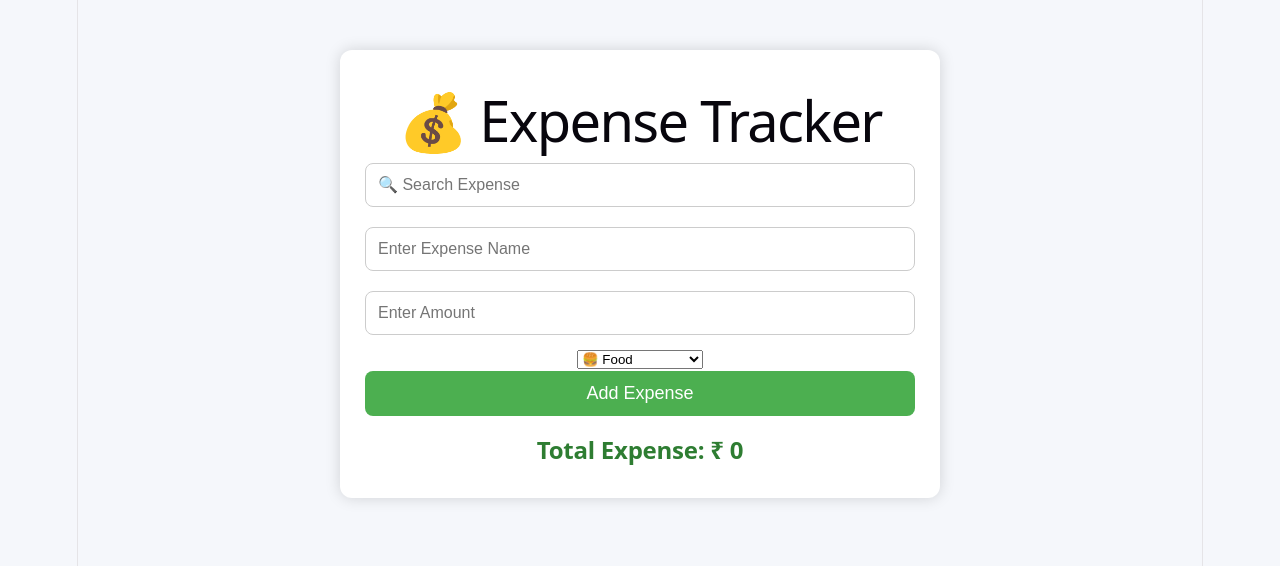
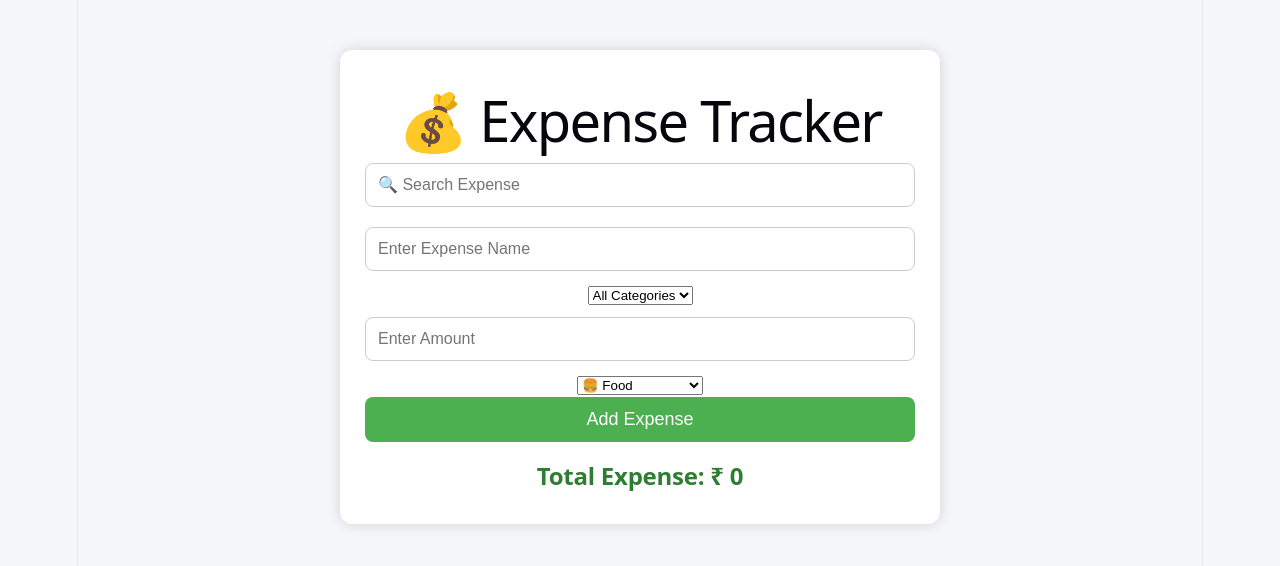
Before and after one commit to Harshadshinde06/expense-tracker, a React (Vite) app: page / in a window 1280 px wide. Shown: the top 566 px of the page. Built offline with nearby package versions, Linux system fonts and the light colour scheme.

Commit message:
Add category filtering feature

```diff
--- a/src/App.jsx
+++ b/src/App.jsx
@@ -7,6 +7,7 @@ function App() {
   const [category, setCategory] = useState("Food");
   const [search, setSearch] = useState("");
   const [editIndex, setEditIndex] = useState(null);
+  const [filterCategory, setFilterCategory] = useState("All");
   const [expenses, setExpenses] = useState(() => {
   const savedExpenses = localStorage.getItem("expenses");
 
@@ -69,6 +70,17 @@ useEffect(() => {
         onChange={(e) => setExpense(e.target.value)}
       />
 
+      <select
+  value={filterCategory}
+  onChange={(e) => setFilterCategory(e.target.value)}
+>
+  <option value="All">All Categories</option>
+  <option value="Food">Food</option>
+  <option value="Travel">Travel</option>
+  <option value="Shopping">Shopping</option>
+  <option value="Entertainment">Entertainment</option>
+</select>
+
    <input
   type="number"
   placeholder="Enter Amount"
@@ -94,6 +106,10 @@ useEffect(() => {
   .filter((item) =>
     item.name.toLowerCase().includes(search.toLowerCase())
   )
+   .filter((item) =>
+    filterCategory === "All" || item.category === filterCategory
+  )
+
   .map((item, index) => (
     <div
       key={index}
```
